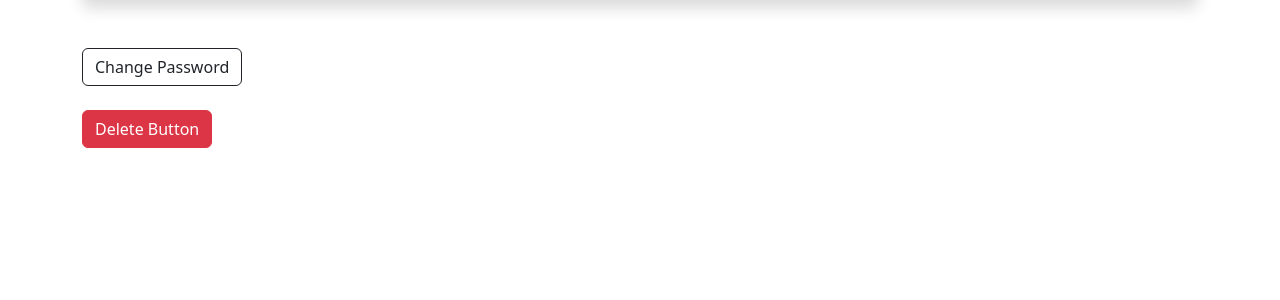
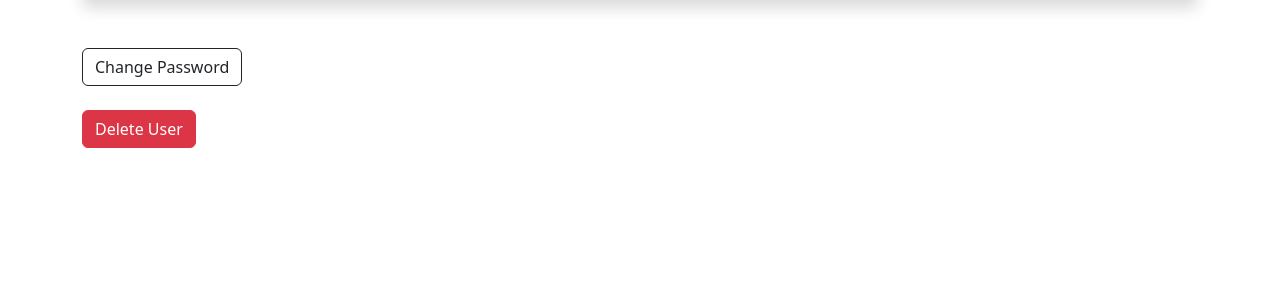
Before and after one commit to NimrodShefi/Cookbook, a Flask app: page /settings in a window 1280 px wide. Shown: the part 434-734 px from the top of the page. Run offline with Flask 3, Linux system fonts and the light colour scheme; the visitor is signed in with stand-in values (Sample User, id 1); data that the repository does not hold is empty.

Commit message:
fixing mistakes in naming

```diff
--- a/cookbook/templates/settings.html
+++ b/cookbook/templates/settings.html
@@ -88,7 +88,7 @@
         </form>
     </div>
 
-    <a class="btn btn-danger" href="{{url_for('users.delete_user', id=current_user.id)}}">Delete Button</a>
+    <a class="btn btn-danger" href="{{url_for('users.delete_user', id=current_user.id)}}">Delete User</a>
     <br> <br>
 
 {% endblock %}
```
Also changed, not shown: requirements.txt (renamed from requirenments.txt).
